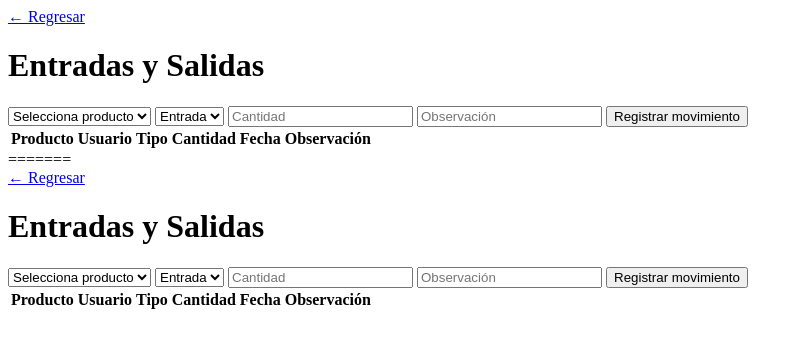
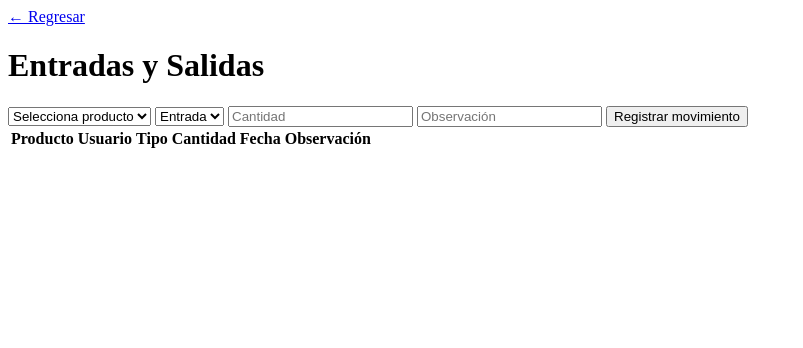
Before and after one commit to abdielsolar04-star/sistema-inventario, a PHP site: page /movimientos.php in a window 1280 px wide. Shown: the top 348 px of the page, without its empty margins (0-803 px from the left). Run offline with PHP 8.4, Linux system fonts and the light colour scheme; the visitor is signed in with stand-in values (Sample User, id 1); data comes from the database, SQL or seed files in the repository; data that the repository does not hold is empty.

Commit message:
actualizar movimientos vista

```diff
--- a/vista/movimientos.php
+++ b/vista/movimientos.php
@@ -71,79 +71,4 @@ $movimientos = $conexion->query("
 </div>
 
 </body>
-=======
-<?php
-include("../controlador/seguridad.php");
-include("../modelo/conexion.php");
-
-$productos = $conexion->query("SELECT * FROM productos");
-$movimientos = $conexion->query("
-    SELECT movimientos.*, productos.nombre_producto, usuarios.usuario
-    FROM movimientos
-    INNER JOIN productos ON movimientos.id_producto = productos.id_producto
-    INNER JOIN usuarios ON movimientos.id_usuario = usuarios.id_usuario
-    ORDER BY fecha_movimiento DESC
-");
-?>
-
-<!DOCTYPE html>
-<html lang="es">
-<head>
-    <meta charset="UTF-8">
-    <title>Entradas y Salidas</title>
-    <link rel="stylesheet" href="../assets/css/estilo.css">
-</head>
-<body>
-
-<div class="contenedor">
-    <a href="dashboard.php" class="btn">← Regresar</a>
-
-    <h1>Entradas y Salidas</h1>
-
-    <form action="../controlador/movimientoController.php" method="POST">
-        <select name="id_producto" required>
-            <option value="">Selecciona producto</option>
-            <?php while($p = $productos->fetch_assoc()) { ?>
-                <option value="<?php echo $p['id_producto']; ?>">
-                    <?php echo $p['nombre_producto']; ?>
-                </option>
-            <?php } ?>
-        </select>
-
-        <select name="tipo_movimiento" required>
-            <option value="Entrada">Entrada</option>
-            <option value="Salida">Salida</option>
-        </select>
-
-        <input type="number" name="cantidad" placeholder="Cantidad" required>
-        <input type="text" name="observacion" placeholder="Observación">
-
-        <button type="submit">Registrar movimiento</button>
-    </form>
-
-    <table>
-        <tr>
-            <th>Producto</th>
-            <th>Usuario</th>
-            <th>Tipo</th>
-            <th>Cantidad</th>
-            <th>Fecha</th>
-            <th>Observación</th>
-        </tr>
-
-        <?php while($m = $movimientos->fetch_assoc()) { ?>
-        <tr>
-            <td><?php echo $m['nombre_producto']; ?></td>
-            <td><?php echo $m['usuario']; ?></td>
-            <td><?php echo $m['tipo_movimiento']; ?></td>
-            <td><?php echo $m['cantidad']; ?></td>
-            <td><?php echo $m['fecha_movimiento']; ?></td>
-            <td><?php echo $m['observacion']; ?></td>
-        </tr>
-        <?php } ?>
-    </table>
-</div>
-
-</body>
-
 </html>
```
